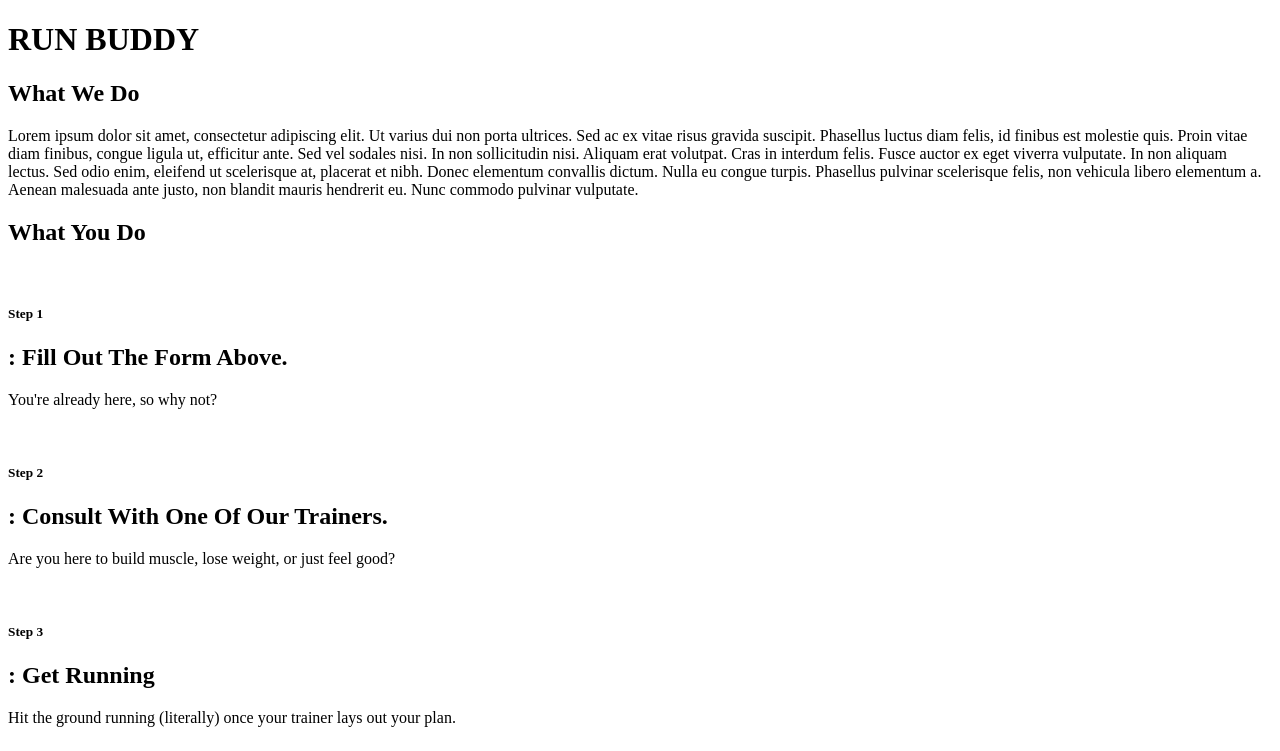
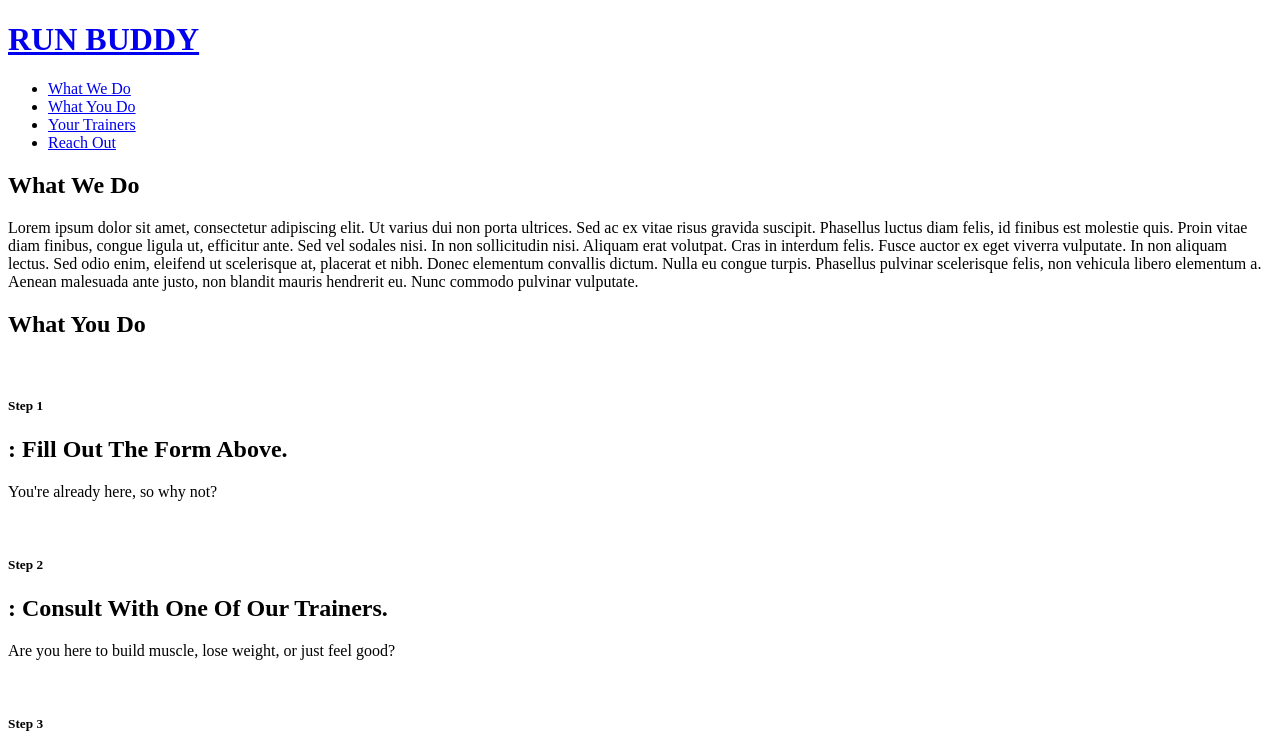
Before and after one commit to Meshtatsuo/Run_Buddy_Landing, a plain HTML site: page index.html in a window 1280 px wide. Shown: the top 751 px of the page. Drawn offline with Linux system fonts and the light colour scheme.

Commit message:
Added nav html. ready for CSS

```diff
--- a/index.html
+++ b/index.html
@@ -7,7 +7,15 @@
     <body>
         <!---Navigation-->
         <header>
-            <h1>RUN BUDDY</h1>
+            <a href="/"><h1>RUN BUDDY</h1></a>
+            <nav>
+                <ul>
+                    <li><a href="#what-we-do">What We Do</a></li>
+                    <li><a href="#what-you-do">What You Do</a></li>
+                    <li><a href="#your-trainers">Your Trainers</a></li>
+                    <li><a href="#reach-out">Reach Out</a></li>
+                </ul>
+            </nav>
         </header>
 
         <!-- hero/jumbotron -->
```
